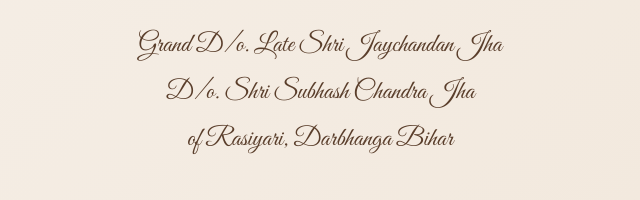
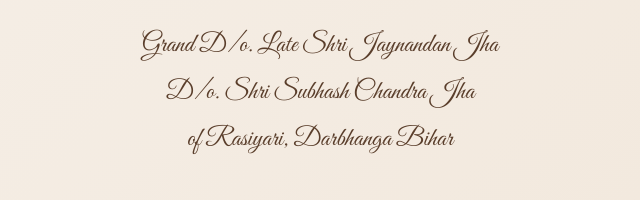
Before and after one commit to vinamravatsalmallick-collab/Sagun-and-Wedding-Invite, a plain HTML site: page index.html in a window 1280 px wide. Shown: the part 849-1049 px from the top of the page, 320-960 px from the left. Drawn offline with nearby package versions, Linux system fonts and the light colour scheme.

Commit message:
index.html

```diff
--- a/index.html
+++ b/index.html
@@ -215,7 +215,7 @@ of Panchobh, Darbhanga Bihar
 <div class="name">Sadhna</div>
 
 <div class="text">
-Grand D/o. Late Shri Jaychandan Jha<br>
+Grand D/o. Late Shri Jaynandan Jha<br>
 D/o. Shri Subhash Chandra Jha<br>
 of Rasiyari, Darbhanga Bihar
 </div>
```
